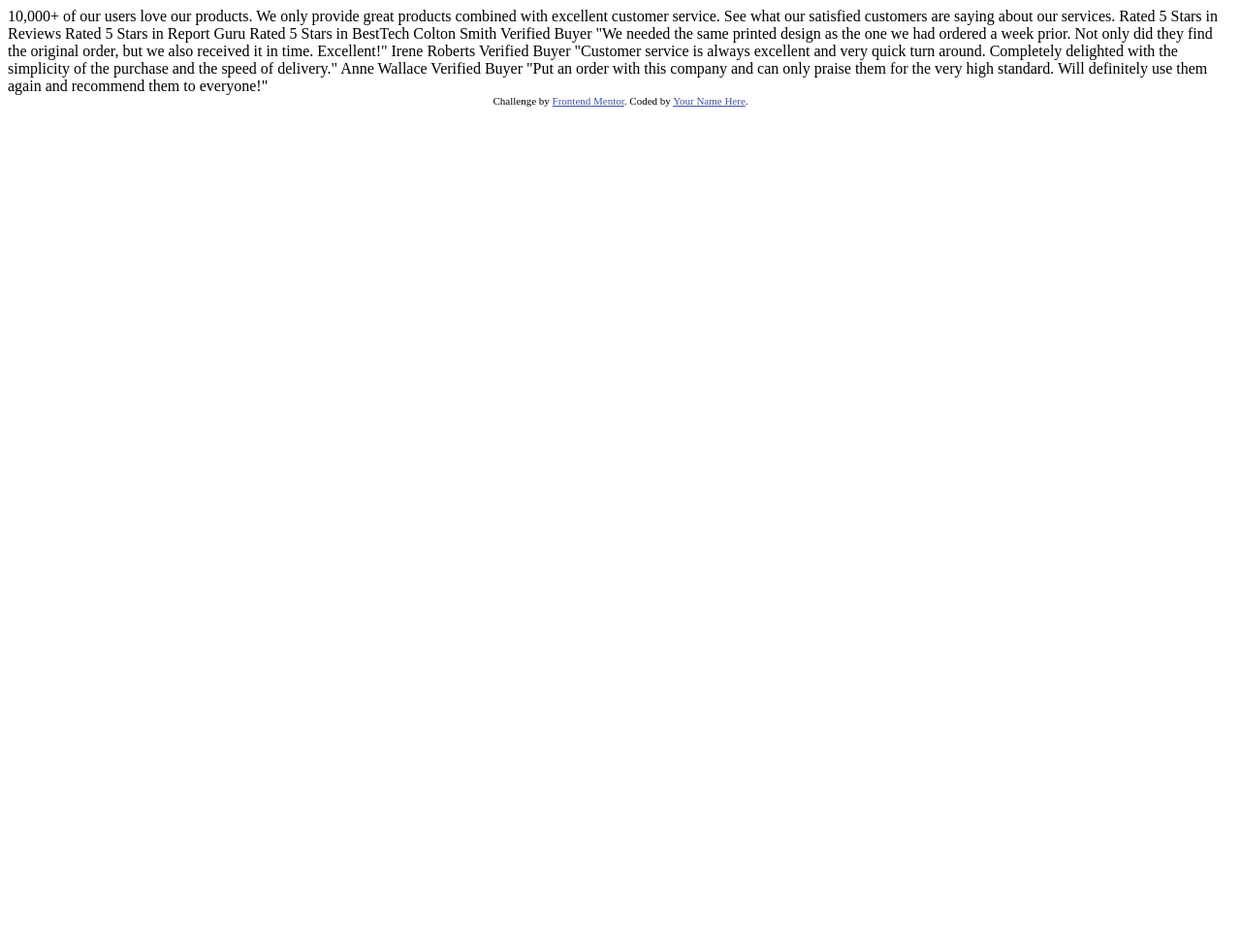
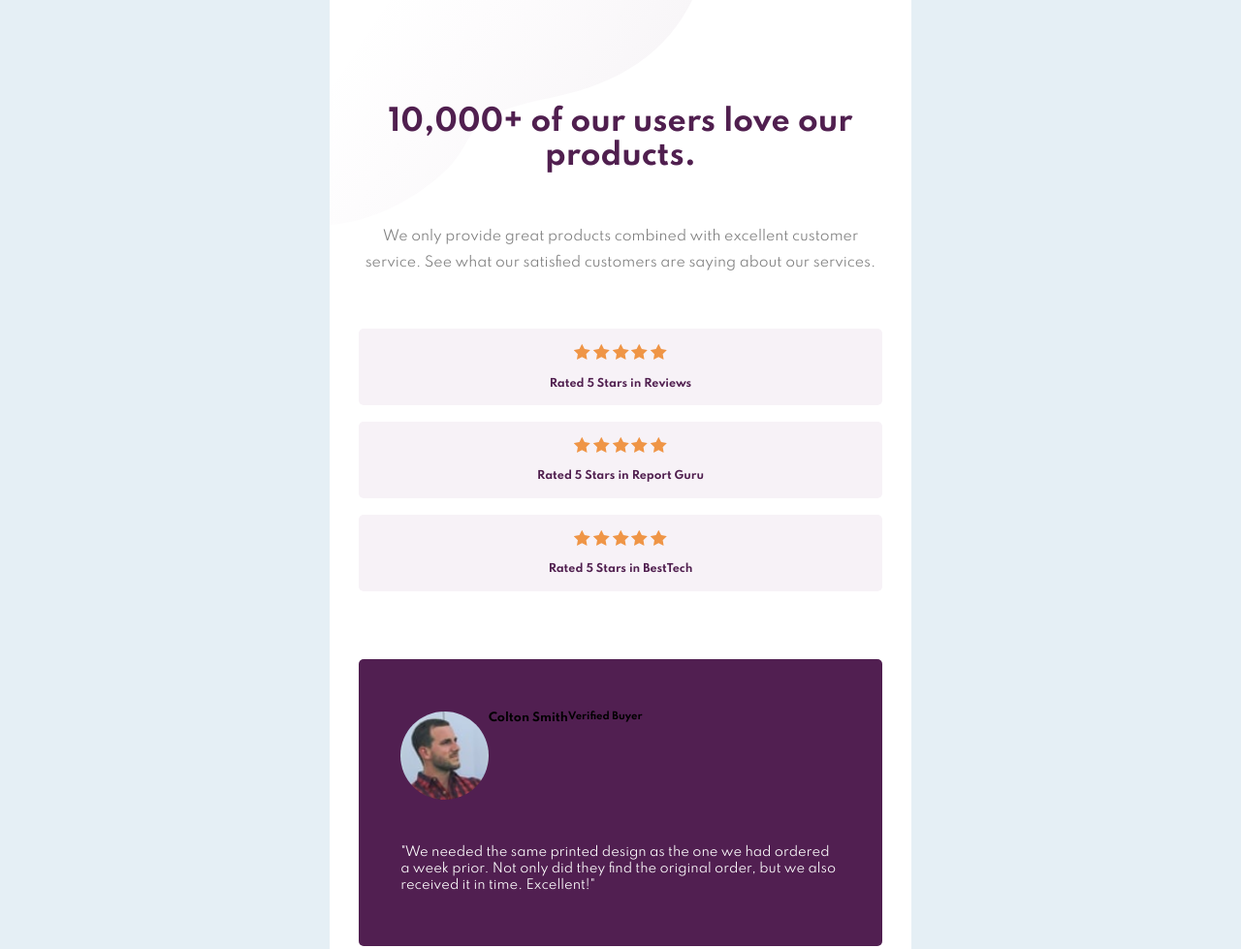
Before and after one commit to MiLabuda/frontendmentor3, a plain HTML site: page index.html in a window 1280 px wide. Shown: the top 979 px of the page at 97% size. Before the commit the page ends 800 px from the top, so only its background shows below. Drawn offline with Linux system fonts and the light colour scheme.

Commit message:
Adding RWD to CSS

```diff
--- a/index.html
+++ b/index.html
@@ -1,61 +1,89 @@
 <!DOCTYPE html>
 <html lang="en">
-  <head>
-    <meta charset="UTF-8" />
-    <meta name="viewport" content="width=device-width, initial-scale=1.0" />
-    <!-- displays site properly based on user's device -->
 
-    <link
-      rel="icon"
-      type="image/png"
-      sizes="32x32"
-      href="./images/favicon-32x32.png"
-    />
+<head>
+  <meta charset="UTF-8" />
+  <meta name="viewport" content="width=device-width, initial-scale=1.0" />
+  <!-- displays site properly based on user's device -->
+  <link rel="stylesheet" href="normalize.css">
+  <link rel="stylesheet" href="style.css">
+  <link rel="icon" type="image/png" sizes="32x32" href="./images/favicon-32x32.png" />
+  <title>Frontend Mentor | Social proof section</title>
+</head>
 
-    <title>Frontend Mentor | Social proof section</title>
+<body>
+  <main class="wrapper">
+    <section class="recommendations">
+      <h1 class="recommendations__title">10,000+ of our users love our products.</h1>
+      <p class="recommendations__text">We only provide great products combined with excellent customer service.
+        See what our satisfied customers are saying about our services.</p>
+      </sextion>
+      <section class="ratings">
+        <ul class="ratings__items">
+          <li class="ratings__item">
+            <div class="stars">
+              <img src="images/icon-star.svg" alt="One rating star" class="rating__star">
+              <img src="images/icon-star.svg" alt="One rating star" class="rating__star">
+              <img src="images/icon-star.svg" alt="One rating star" class="rating__star">
+              <img src="images/icon-star.svg" alt="One rating star" class="rating__star">
+              <img src="images/icon-star.svg" alt="One rating star" class="rating__star">
+            </div>
+            <p class="ratings__text">Rated 5 Stars in Reviews</p>
+          </li>
+          <li class="ratings__item">
+              <div class="stars">
+                  <img src="images/icon-star.svg" alt="One rating star" class="rating__star">
+                  <img src="images/icon-star.svg" alt="One rating star" class="rating__star">
+                  <img src="images/icon-star.svg" alt="One rating star" class="rating__star">
+                  <img src="images/icon-star.svg" alt="One rating star" class="rating__star">
+                  <img src="images/icon-star.svg" alt="One rating star" class="rating__star">
+                </div>
+              <p class="ratings__text">Rated 5 Stars in Report Guru</p>
+            </li>
+            <li class="ratings__item">
+                <div class="stars">
+                    <img src="images/icon-star.svg" alt="One rating star" class="rating__star">
+                    <img src="images/icon-star.svg" alt="One rating star" class="rating__star">
+                    <img src="images/icon-star.svg" alt="One rating star" class="rating__star">
+                    <img src="images/icon-star.svg" alt="One rating star" class="rating__star">
+                    <img src="images/icon-star.svg" alt="One rating star" class="rating__star">
+                  </div>
+                <p class="ratings__text">Rated 5 Stars in BestTech</p>
+              </li>
+        </ul>
+      </section>
+      <section class="opinions">
+        <ul class="opinions__items">
+          <li class="opinions__item">
+            <div class="row">
+              <img src="images/image-colton.jpg" alt="Colton's image" class="opinions__image">
+              <h3 class="opinions__name">Colton Smith</h3>
+              <h4 class="opinions__status">Verified Buyer</h4>
+            </div>
+            <p class="opinions__text">"We needed the same printed design as the one we had ordered a week prior.
+              Not only did they find the original order, but we also received it in time.
+              Excellent!"</p>
+          </li>
+          <li class="opinions__item">
+            <div class="row">
+              <img src="images/image-irene.jpg" alt="Irene's image" class="opinions__image">
+              <h3 class="opinions__name">Irene Roberts</h3>
+              <h4 class="opinions__status">Verified Buyer</h4>
+            </div>
+            <p class="opinions__text">"Customer service is always excellent and very quick turn around. Completely
+                delighted with the simplicity of the purchase and the speed of delivery."</p>
+          </li>
+          <li class="opinions__item">
+            <div class="row">
+              <img src="images/image-anne.jpg" alt="Anne's image" class="opinions__image">
+              <h3 class="opinions__name">Anne Wallace</h3>
+              <h4 class="opinions__status">Verified Buyer</h4>
+            </div>
+            <p class="opinions__text">"Put an order with this company and can only praise them for the very high
+                standard. Will definitely use them again and recommend them to everyone!"</p>
+          </li>
+        </ul>
+  </main>
 
-    <!-- Feel free to remove these styles or customise in your own stylesheet 👍 -->
-    <style>
-      .attribution {
-        font-size: 11px;
-        text-align: center;
-      }
-      .attribution a {
-        color: hsl(228, 45%, 44%);
-      }
-    </style>
-  </head>
-  <body>
-    10,000+ of our users love our products.
-
-    We only provide great products combined with excellent customer service.
-    See what our satisfied customers are saying about our services.
-
-    Rated 5 Stars in Reviews
-    Rated 5 Stars in Report Guru
-    Rated 5 Stars in BestTech
-
-    Colton Smith
-    Verified Buyer
-    "We needed the same printed design as the one we had ordered a week prior.
-    Not only did they find the original order, but we also received it in time.
-    Excellent!"
-
-    Irene Roberts
-    Verified Buyer
-    "Customer service is always excellent and very quick turn around. Completely
-    delighted with the simplicity of the purchase and the speed of delivery."
-
-    Anne Wallace
-    Verified Buyer
-    "Put an order with this company and can only praise them for the very high
-    standard. Will definitely use them again and recommend them to everyone!"
-
-    <div class="attribution">
-      Challenge by
-      <a href="https://www.frontendmentor.io?ref=challenge" target="_blank"
-        >Frontend Mentor</a
-      >. Coded by <a href="#">Your Name Here</a>.
-    </div>
-  </body>
+</body>
 </html>
--- /dev/null
+++ b/style.css
@@ -0,0 +1,130 @@
+@import url('https://fonts.googleapis.com/css2?family=Spartan:wght@400;500;700&display=swap');
+
+*{
+    padding: 0;
+    margin: 0;
+    box-sizing: border-box;
+}
+
+html{
+    font-family: 'Spartan', sans-serif;
+    font-size: 10px;
+    scroll-behavior: smooth;
+    background: hsl(204, 43%, 93%);
+
+    display: flex;
+    flex-direction: column;
+    justify-content: center;
+    align-items: center;
+
+}
+
+.wrapper{
+    background:url("/images/bg-pattern-top-mobile.svg") no-repeat top left, url("/images/bg-pattern-bottom-mobile.svg") no-repeat bottom right;
+    background-color: white;
+
+    min-width: 300px;
+
+    max-width: 600px;
+    padding: 0% 5%;
+
+    display: flex;
+    flex-direction: column;
+    align-items: center;
+    justify-content: center;
+}
+.recommendations{
+    margin-top: 16.5%;
+    display: flex;
+    flex-direction: column;
+    align-items: center;
+    justify-content: center;
+}
+.recommendations__title{
+    font-size: 3rem;
+    font-weight: 700;
+    color: rgb(80,31,79);
+    text-align: center;
+}
+.recommendations__text{
+    color: grey;
+    font-size: 1.4rem;
+    padding-top: 6.0%;
+    text-align: center;
+    line-height: 2.7rem;
+}
+.ratings{
+    padding-top: 7%;
+    min-width: 100%;
+
+}
+.ratings__item{
+    background: rgb(247,242,247);
+    border-radius: 5px;
+    padding: 3%;
+    margin-top: 3%;
+
+
+    display: flex;
+    flex-direction: column;
+    align-items: center;
+    justify-content: center;
+}
+
+.ratings__stars{
+
+}
+.ratings__text{
+    color: rgb(80,31,79);
+    font-size: 1.1rem;
+    font-weight: 700;
+    padding-top: 3%;
+}
+.opinions{
+    margin: 10% 0 30% 0;
+}
+.opinions__item{
+    background:rgb(81,31,81);
+    border-radius: 5px;
+    padding: 10% 8%;
+    margin-top: 3%;
+}
+.row{
+    display: flex;
+}
+.opinions__image{
+    width: 20%;
+    height: 20%;
+    border-radius: 50px;
+}
+.opinions__text{
+    margin-top: 10%;
+    color: white;
+    font-size: 1.3rem;
+    line-height: 1.7rem;
+}
+
+  /*Extra small devices (portrait phones, less than 576px)*/
+@media (max-width: 575.98px) {
+
+}
+
+/*Small devices (landscape phones, 576px and up)*/
+@media (min-width: 576px) and (max-width: 767.98px) {
+
+}
+/*Medium devices (tablets, 768px and up)*/
+@media (min-width: 768px) and (max-width: 991.98px) {
+
+}
+
+/*Large devices (desktops, 992px and up)*/
+@media (min-width: 992px) and (max-width: 1199.98px) {
+
+
+}
+
+/*Extra large devices (large desktops, 1200px and up)*/
+@media (min-width: 1200px) {
+
+}
```
Also changed, not shown: normalize.css (added).
